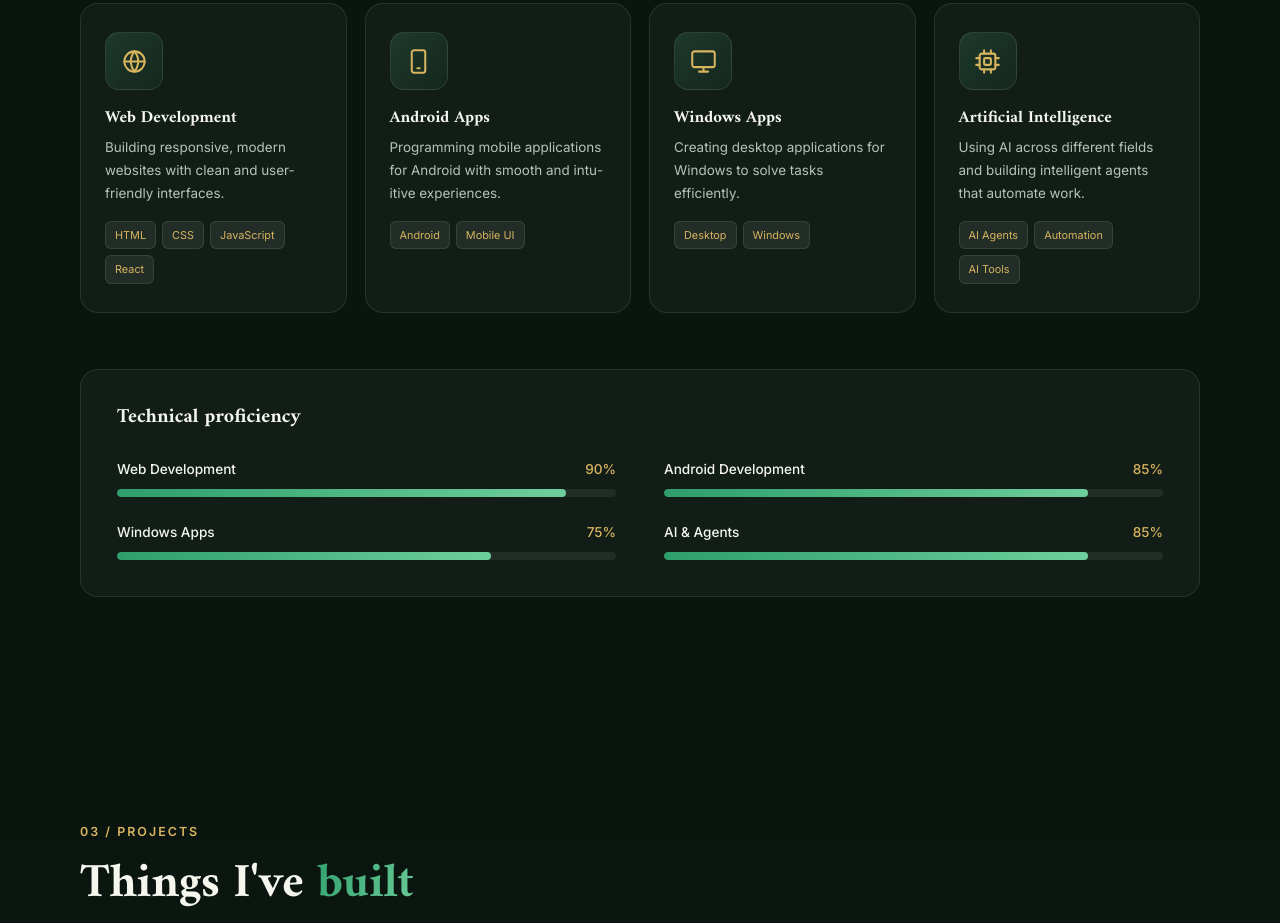
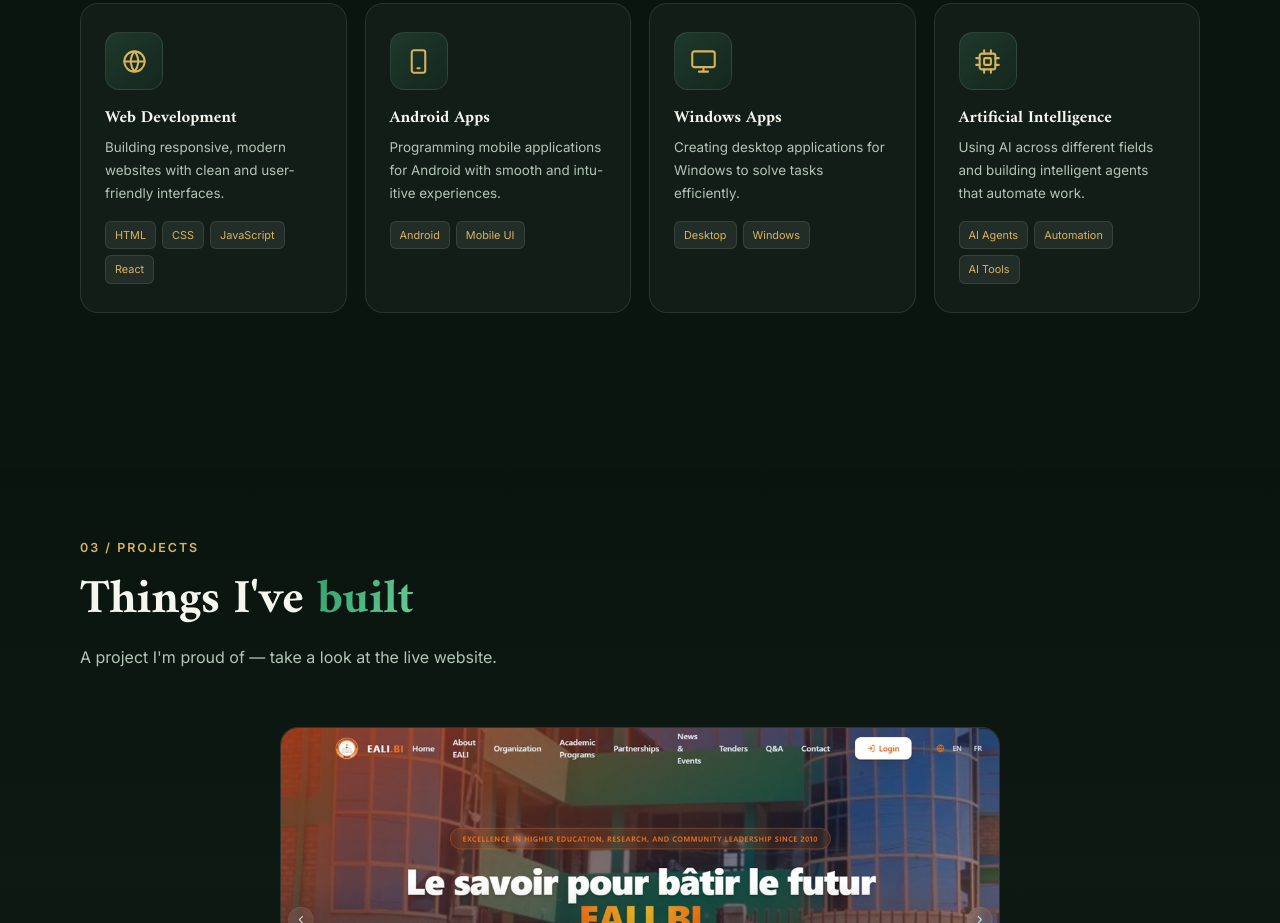
Before and after one commit to ai-git-aly/protfolio, a plain HTML site: page index.html in a window 1280 px wide. Shown: the part 1754-2677 px from the top of the page. Drawn offline with Linux system fonts and the light colour scheme.

Commit message:
v4
All 4 diploma translations display correctly
Proficiency fully gone — no block, no text, no keys
Sticky navbar still works, zero horizontal overflow, no console errors

```diff
--- a/index.html
+++ b/index.html
@@ -142,7 +142,7 @@
           <div class="about-cards reveal">
             <div class="info-card">
               <div class="info-icon"><svg class="icon" viewBox="0 0 24 24" aria-hidden="true"><path d="m2 9 10-5 10 5-10 5L2 9Z"/><path d="M6 11v5c0 1.5 2.7 3 6 3s6-1.5 6-3v-5"/><path d="M22 9v6"/></svg></div>
-              <div><h4 data-i18n="info_diploma">Diploma</h4><p data-i18n="info_diploma_val">Informatique de Maintenance</p></div>
+              <div><h4 data-i18n="info_diploma">Diploma</h4><p data-i18n="info_diploma_val">Computer Maintenance</p></div>
             </div>
             <div class="info-card">
               <div class="info-icon"><svg class="icon" viewBox="0 0 24 24" aria-hidden="true"><path d="m8 8-4 4 4 4M16 8l4 4-4 4M14 4l-4 16"/></svg></div>
@@ -200,27 +200,6 @@
           </article>
         </div>
 
-        <div class="proficiency reveal">
-          <h3 class="proficiency-title" data-i18n="proficiency_title">Technical proficiency</h3>
-          <div class="bars-grid">
-            <div class="bar-item">
-              <div class="bar-label"><span data-i18n="bar_web">Web Development</span><span>90%</span></div>
-              <div class="bar-track"><div class="bar-fill" data-level="90"></div></div>
-            </div>
-            <div class="bar-item">
-              <div class="bar-label"><span data-i18n="bar_android">Android Development</span><span>85%</span></div>
-              <div class="bar-track"><div class="bar-fill" data-level="85"></div></div>
-            </div>
-            <div class="bar-item">
-              <div class="bar-label"><span data-i18n="bar_windows">Windows Apps</span><span>75%</span></div>
-              <div class="bar-track"><div class="bar-fill" data-level="75"></div></div>
-            </div>
-            <div class="bar-item">
-              <div class="bar-label"><span data-i18n="bar_ai">AI &amp; Agents</span><span>85%</span></div>
-              <div class="bar-track"><div class="bar-fill" data-level="85"></div></div>
-            </div>
-          </div>
-        </div>
       </div>
     </section>
 
--- a/script.js
+++ b/script.js
@@ -20,10 +20,10 @@ const I18N = {
     kicker_about: "01 / About",
     title_about: 'A little <span class="gradient-text">about me</span>',
     subtitle_about: "Passionate about technology, from the hardware up to intelligent software.",
-    about_p1: "I'm Ismail Ally. I hold a diploma in Informatique de Maintenance, which gave me a solid foundation in both software and hardware.",
+    about_p1: "I'm Ismail Ally. I hold a diploma in Computer Maintenance, which gave me a solid foundation in both software and hardware.",
     about_p2: "I enjoy turning ideas into real products — whether that's a responsive website, an Android app, a Windows application, or an intelligent agent powered by AI. I'm constantly learning and exploring how different programming languages and AI tools can solve everyday problems.",
     text_link: "Let's work together",
-    info_diploma: "Diploma", info_diploma_val: "Informatique de Maintenance",
+    info_diploma: "Diploma", info_diploma_val: "Computer Maintenance",
     info_strength: "Strength", info_strength_val: "Software & Hardware",
     info_focus: "Focus", info_focus_val: "Web, Android, Windows & AI",
     info_available: "Availability", info_available_val: "Open to new projects",
@@ -35,8 +35,6 @@ const I18N = {
     skill_android_title: "Android Apps", skill_android_desc: "Programming mobile applications for Android with smooth and intuitive experiences.",
     skill_windows_title: "Windows Apps", skill_windows_desc: "Creating desktop applications for Windows to solve tasks efficiently.",
     skill_ai_title: "Artificial Intelligence", skill_ai_desc: "Using AI across different fields and building intelligent agents that automate work.",
-    proficiency_title: "Technical proficiency",
-    bar_web: "Web Development", bar_android: "Android Development", bar_windows: "Windows Apps", bar_ai: "AI & Agents",
 
     kicker_projects: "03 / Projects",
     title_projects: 'Things I\'ve <span class="gradient-text">built</span>',
@@ -87,8 +85,6 @@ const I18N = {
     skill_android_title: "Applications Android", skill_android_desc: "Programmation d'applications mobiles Android avec des expériences fluides et intuitives.",
     skill_windows_title: "Applications Windows", skill_windows_desc: "Création d'applications de bureau Windows pour résoudre les tâches efficacement.",
     skill_ai_title: "Intelligence artificielle", skill_ai_desc: "Utilisation de l'IA dans différents domaines et création d'agents intelligents qui automatisent les tâches.",
-    proficiency_title: "Compétences techniques",
-    bar_web: "Développement web", bar_android: "Développement Android", bar_windows: "Applications Windows", bar_ai: "IA & Agents",
 
     kicker_projects: "03 / Projets",
     title_projects: 'Ce que j\'ai <span class="gradient-text">réalisé</span>',
@@ -124,10 +120,10 @@ const I18N = {
     kicker_about: "01 / Kuhusu",
     title_about: 'Kujua <span class="gradient-text">kidogo kuhusu mimi</span>',
     subtitle_about: "Napenda teknolojia, kutoka vifaa hadi programu mahiri.",
-    about_p1: "Mimi ni Ismail Ally. Nina diploma ya Informatique de Maintenance, ambayo ilinipa msingi mzuri katika programu na vifaa.",
+    about_p1: "Mimi ni Ismail Ally. Nina diploma ya Matengenezo ya Kompyuta, ambayo ilinipa msingi mzuri katika programu na vifaa.",
     about_p2: "Napenda kubadilisha mawazo kuwa bidhaa halisi — iwe tovuti, programu ya Android, programu ya Windows, au wakala mahiri unaotumia AI. Ninajifunza na kuchunguza kila wakati jinsi lugha za programu na zana za AI zinavyotatua matatizo ya kila siku.",
     text_link: "Tufanye kazi pamoja",
-    info_diploma: "Diploma", info_diploma_val: "Informatique de Maintenance",
+    info_diploma: "Diploma", info_diploma_val: "Matengenezo ya Kompyuta",
     info_strength: "Nguvu", info_strength_val: "Programu & Vifaa",
     info_focus: "Mwelekeo", info_focus_val: "Tovuti, Android, Windows & AI",
     info_available: "Upatikanaji", info_available_val: "Tayari kwa miradi mipya",
@@ -139,8 +135,6 @@ const I18N = {
     skill_android_title: "Programu za Android", skill_android_desc: "Kuandaa programu za simu za Android zenye uzoefu mzuri na rahisi.",
     skill_windows_title: "Programu za Windows", skill_windows_desc: "Kutengeneza programu za mezani za Windows kutatua kazi kwa ufanisi.",
     skill_ai_title: "Akili Bandia (AI)", skill_ai_desc: "Kutumia AI katika nyanja mbalimbali na kuunda wakala mahiri wanaofanya kazi kiotomatiki.",
-    proficiency_title: "Ujuzi wa kiufundi",
-    bar_web: "Utengenezaji wa tovuti", bar_android: "Utengenezaji wa Android", bar_windows: "Programu za Windows", bar_ai: "AI & Wakala",
 
     kicker_projects: "03 / Miradi",
     title_projects: 'Vitu nime<span class="gradient-text">vitengeneza</span>',
@@ -176,10 +170,10 @@ const I18N = {
     kicker_about: "01 / Ivyerekeye",
     title_about: 'Ivyerekeye <span class="gradient-text">je</span>',
     subtitle_about: "Nkunda ikorwa, kuva ku bikoresho gushika kuri porogaramu z'ubwenge.",
-    about_p1: "Ndi Ismail Ally. Ndi n'impapuro z'ubumenyi mu « Informatique de Maintenance », zanpa ubumenyi bukomeye mu bikoresho na porogaramu.",
+    about_p1: "Ndi Ismail Ally. Ndi n'impapuro z'ubumenyi mu Gusanasanya mudasobwa, zanpa ubumenyi bukomeye mu bikoresho na porogaramu.",
     about_p2: "Nkunda guhindura ivyiyumviro mu bikorwa vya nyabene — yaba urubuga, porogaramu ya Android, porogaramu ya Windows, canke umukozi w'ubwenge akoresha AI. Ndi n'umwete wo kwiga no gukoresha indimi za porogaramu n'ibikoresho vya AI kugira ndandure ibibazo vya misi yose.",
     text_link: "Tugire ubufatanye",
-    info_diploma: "Impapuro", info_diploma_val: "Informatique de Maintenance",
+    info_diploma: "Impapuro", info_diploma_val: "Gusanasanya mudasobwa",
     info_strength: "Ubushobozi", info_strength_val: "Porogaramu & Ibikoresho",
     info_focus: "Ivyo nkora", info_focus_val: "Urubuga, Android, Windows & AI",
     info_available: "Kwiteguriye", info_available_val: "Ndi witeguriye imishinga mishya",
@@ -191,8 +185,6 @@ const I18N = {
     skill_android_title: "Porogaramu za Android", skill_android_desc: "Kwandika porogaramu za Android zitanga ubunararibonye bwiza kandi butagoranye.",
     skill_windows_title: "Porogaramu za Windows", skill_windows_desc: "Kubaka porogaramu za Windows zo kumuzingo kugira zirangure imirimo neza.",
     skill_ai_title: "Ubwenge Buhimbanyi (AI)", skill_ai_desc: "Gukoresha AI mu nzego zitandukanye no kubaka abakozi b'ubwenge bakora ibintu vyikora.",
-    proficiency_title: "Ubumenyi bwa tekinike",
-    bar_web: "Uguhenda urubuga", bar_android: "Uguhenda Android", bar_windows: "Porogaramu za Windows", bar_ai: "AI & Abakozi",
 
     kicker_projects: "03 / Imishinga",
     title_projects: 'Ivyo nari <span class="gradient-text">nakoze</span>',
@@ -334,21 +326,6 @@ document.addEventListener("DOMContentLoaded", () => {
     revealObserver.observe(el);
   });
 
-  /* ================= Animated skill bars ================= */
-  const barObserver = new IntersectionObserver(
-    (entries, observer) => {
-      entries.forEach((entry) => {
-        if (entry.isIntersecting) {
-          entry.target.style.width = `${entry.target.dataset.level}%`;
-          observer.unobserve(entry.target);
-        }
-      });
-    },
-    { threshold: 0.5 }
-  );
-
-  document.querySelectorAll(".bar-fill").forEach((bar) => barObserver.observe(bar));
-
   /* ================= Typing animation ================= */
   const typedText = document.getElementById("typed-text");
   let roleIndex = 0;
--- a/styles.css
+++ b/styles.css
@@ -881,54 +881,6 @@ button, input, textarea, select {
   background: var(--surface-strong);
   color: var(--accent-2);
   border: 1px solid var(--border);
-}
-
-.proficiency {
-  margin-top: 56px;
-  padding: 36px;
-  border-radius: var(--radius);
-  background: var(--surface);
-  border: 1px solid var(--border);
-}
-
-.proficiency-title {
-  font-size: 1.25rem;
-  margin-bottom: 28px;
-}
-
-.bars-grid {
-  display: grid;
-  grid-template-columns: 1fr 1fr;
-  gap: 24px 48px;
-}
-
-.bar-label {
-  display: flex;
-  justify-content: space-between;
-  gap: 12px;
-  font-size: 0.85rem;
-  font-weight: 500;
-  margin-bottom: 8px;
-}
-
-.bar-label span:last-child {
-  color: var(--accent-2);
-  flex-shrink: 0;
-}
-
-.bar-track {
-  height: 8px;
-  border-radius: 999px;
-  background: var(--surface-strong);
-  overflow: hidden;
-}
-
-.bar-fill {
-  height: 100%;
-  width: 0;
-  border-radius: 999px;
-  background: var(--gradient);
-  transition: width 1.4s cubic-bezier(0.22, 1, 0.36, 1);
 }
 
 /* ---------- Projects ---------- */
@@ -1343,14 +1295,19 @@ button, input, textarea, select {
     background: rgba(11, 21, 16, 0.98);
     backdrop-filter: blur(16px);
     border-bottom: 1px solid var(--border);
-    clip-path: inset(0 0 100% 0);
+    /* Scroll if the dropdown is taller than the screen (short/landscape phones) */
+    max-height: calc(100vh - 78px);
+    max-height: calc(100dvh - 78px);
+    overflow-y: auto;
+    -webkit-overflow-scrolling: touch;
+    transform: translateY(-12px);
     opacity: 0;
     pointer-events: none;
-    transition: clip-path 0.35s ease, opacity 0.35s ease;
+    transition: transform 0.3s ease, opacity 0.3s ease;
   }
 
   .nav-links.open {
-    clip-path: inset(0 0 0 0);
+    transform: translateY(0);
     opacity: 1;
     pointer-events: auto;
   }
@@ -1374,7 +1331,6 @@ button, input, textarea, select {
   }
 
   .projects-grid,
-  .bars-grid,
   .form-row {
     grid-template-columns: 1fr;
   }
@@ -1397,7 +1353,6 @@ button, input, textarea, select {
     letter-spacing: -0.3px;
   }
 
-  .proficiency,
   .contact-form {
     padding: 24px 20px;
   }
```
